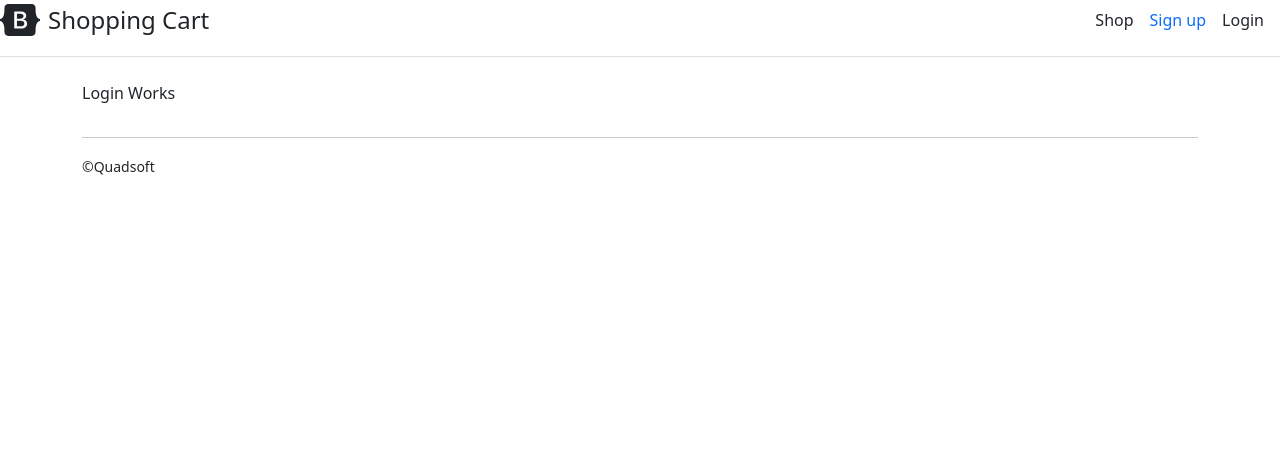
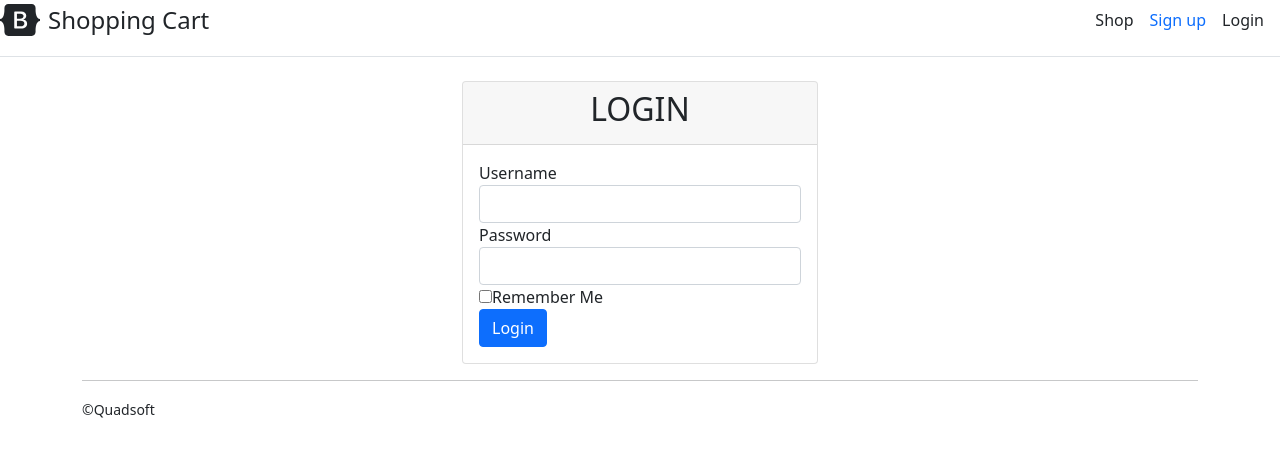
Before and after one commit to suhaozdemir/AngularShop, an Angular app: page /login in a window 1280 px wide. Shown: the top 456 px of the page. Built offline with nearby package versions, Linux system fonts and the light colour scheme.

Commit message:
Started to Login Functionality

```diff
--- a/db.json
+++ b/db.json
@@ -120,6 +120,16 @@
         "price": 350
       },
       "id": 7
+    },
+    {
+      "product": {
+        "id": 2,
+        "name": "iPhone 11",
+        "description": "Sed ut perspiciatis unde omnis iste natus error sit voluptatem accusantium doloremque laudantium, totam rem aperiam, eaque ipsa quae ab illo inventore veritatis et quasi architecto beatae vitae dicta sunt explicabo. Nemo enim ipsam voluptatem quia voluptas sit aspernatur aut odit aut fugit, sed quia consequuntur magni dolores eos qui ratione voluptatem sequi nesciunt.",
+        "imageUrl": "https://cdn.vatanbilgisayar.com/Upload/PRODUCT/apple/thumb/113156_large.jpg",
+        "price": 600
+      },
+      "id": 8
     }
   ],
   "wishlist": [
@@ -127,10 +137,10 @@
       "id": 1
     },
     {
-      "id": 3
+      "id": 7
     },
     {
-      "id": 7
+      "id": 3
     }
   ],
   "posts": [
--- a/src/app/app.module.ts
+++ b/src/app/app.module.ts
@@ -18,6 +18,7 @@ import { ProductItemComponent } from './components/shopping-cart/product-list/pr
 import { LoginComponent } from './components/login/login.component';
 import { RegisterComponent } from './components/register/register.component';
 import { PageNotFoundComponent } from './components/shared/page-not-found/page-not-found.component';
+import { FormsModule } from '@angular/forms';
 
 @NgModule({
   declarations: [
@@ -39,7 +40,8 @@ import { PageNotFoundComponent } from './components/shared/page-not-found/page-n
     BrowserModule,
     HttpClientModule,
     AppRoutingModule,
-    RouterModule
+    RouterModule,
+    FormsModule
   ],
   providers: [],
   bootstrap: [AppComponent]
--- a/src/app/components/login/login.component.html
+++ b/src/app/components/login/login.component.html
@@ -1 +1,33 @@
-<p>Login Works</p>
+<div class="row">
+    <div class="col-md-4 offset-md-4">
+      <div class="guest-form-card card">
+
+        <div class="card-header text-center">
+          <h2>LOGIN</h2>
+        </div>
+
+        <div class="card-body">
+          <form #loginForm="ngForm" (ngSubmit)="login()">
+            <div class="form-group">
+              <label for="username">Username</label>
+              <input id="username" name="username" class="form-control" [(ngModel)]="model.username" required/>
+              <span class="invalid-feedback">Username can't be blank.</span>
+            </div>
+
+            <div class="form-group">
+              <label for="password">Password</label>
+              <input type="password" id="password" name="password" class="form-control" [(ngModel)]="model.password" required/>
+              <span class="invalid-feedback">Password can't be blank.</span>
+            </div>
+
+            <div class="form-group">
+              <input type="checkbox" id="remember" name="remember" [(ngModel)]="model.remember">
+              <label class="ml-1" for="remember">Remember Me</label>
+            </div>
+
+            <button class="btn btn-primary btn-block">Login</button>
+          </form>
+        </div>
+      </div>
+    </div>
+  </div>
--- a/src/app/components/login/login.component.ts
+++ b/src/app/components/login/login.component.ts
@@ -7,9 +7,15 @@ import { Component, OnInit } from '@angular/core';
 })
 export class LoginComponent implements OnInit {
 
+  model: any = {}
+
   constructor() { }
 
   ngOnInit(): void {
   }
 
+  login(){
+    console.log(this.model);
+  }
+
 }
```
Also changed, not shown: src/styles.css (line endings or trailing spaces).
